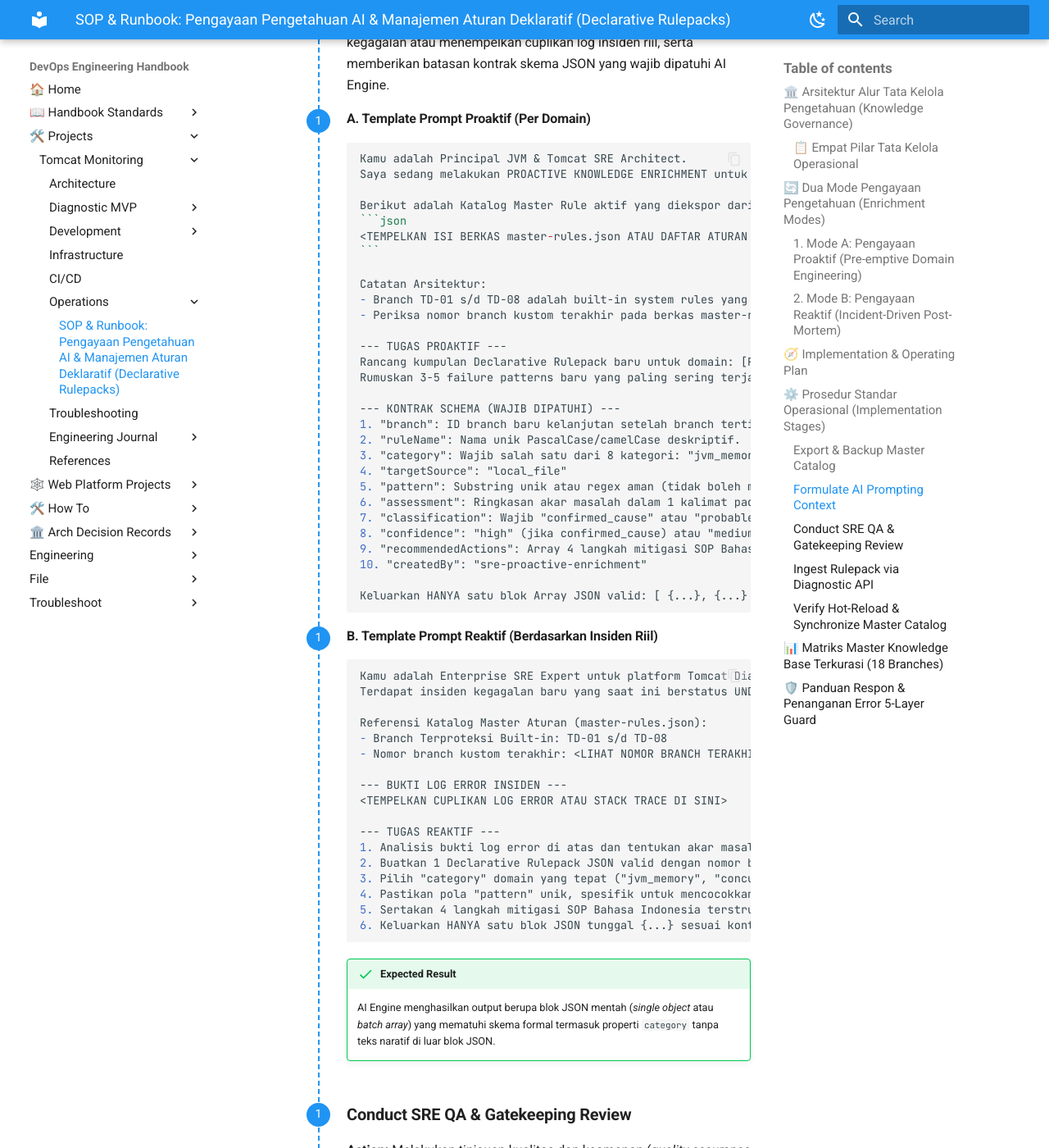
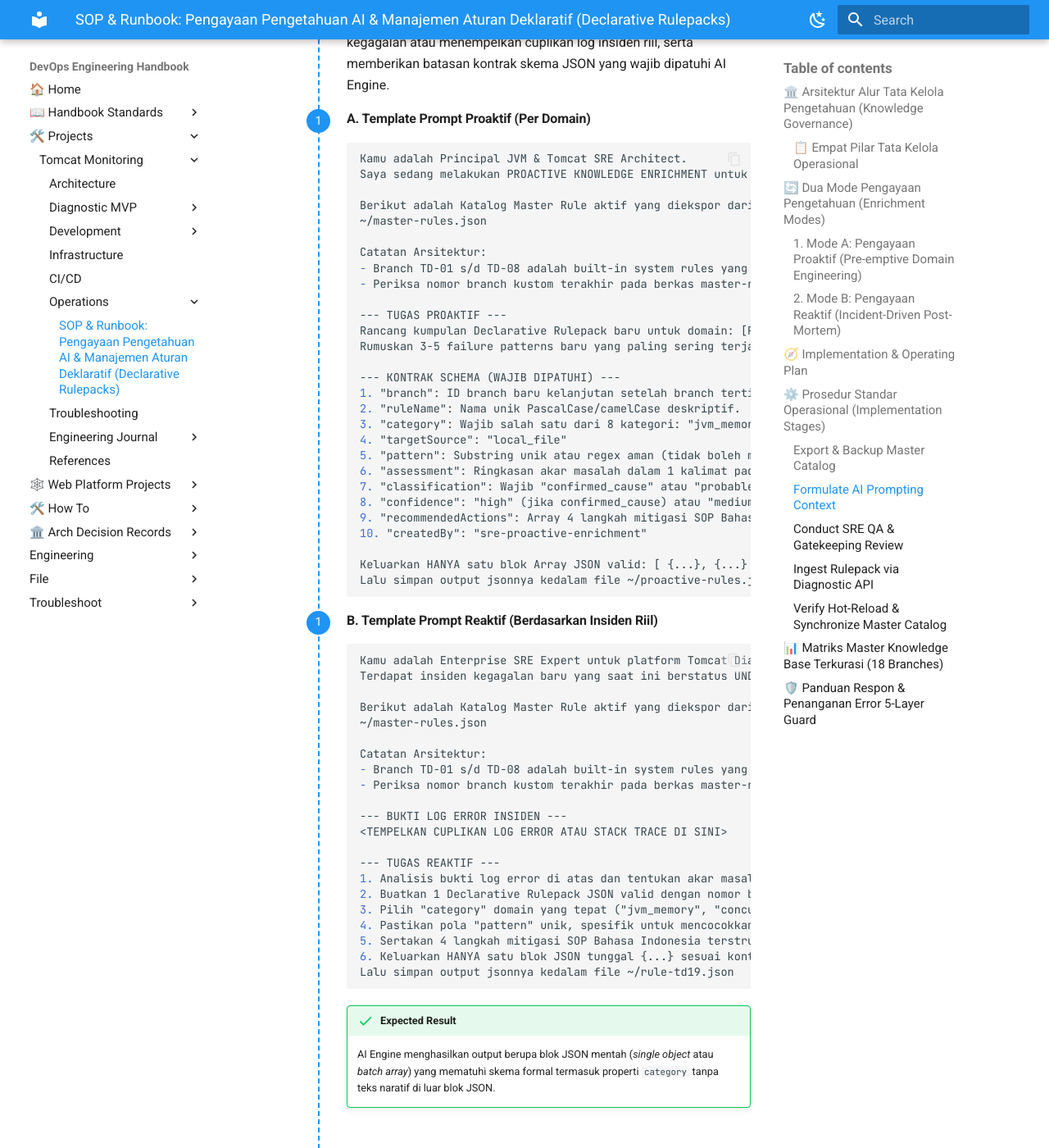
Before and after one commit to edkas07-oss/devops-handbook, an MkDocs documentation site: the page built from docs/projects/tomcat-monitoring/operations/ai-knowledge-enrichment-and-rule-management-runbook.md, in a window 1280 px wide and 1400 px high, scrolled down 5749 px. Shown: the whole window at 82% size. Built offline with MkDocs 1.6.1 and Material for MkDocs 9.7.7, drawn with Linux system fonts in a browser that asks for light colours.

Commit message:
docs(runbook): direct AI prompt templates to master-rules.json and output file targets

`````diff
--- a/docs/projects/tomcat-monitoring/operations/ai-knowledge-enrichment-and-rule-management-runbook.md
+++ b/docs/projects/tomcat-monitoring/operations/ai-knowledge-enrichment-and-rule-management-runbook.md
@@ -179,9 +179,7 @@ Kamu adalah Principal JVM & Tomcat SRE Architect.
 Saya sedang melakukan PROACTIVE KNOWLEDGE ENRICHMENT untuk Tomcat Diagnostic Service.
 
 Berikut adalah Katalog Master Rule aktif yang diekspor dari sistem (master-rules.json):
-```json
-<TEMPELKAN ISI BERKAS master-rules.json ATAU DAFTAR ATURAN HASIL EKSPOR DI SINI>
-```
+~/master-rules.json
 
 Catatan Arsitektur:
 - Branch TD-01 s/d TD-08 adalah built-in system rules yang bersifat immutable (jangan gunakan ID ini).
@@ -204,6 +202,7 @@ Rumuskan 3-5 failure patterns baru yang paling sering terjadi di level productio
 10. "createdBy": "sre-proactive-enrichment"
 
 Keluarkan HANYA satu blok Array JSON valid: [ {...}, {...} ] tanpa teks pengantar di luar blok.
+Lalu simpan output jsonnya kedalam file ~/proactive-rules.json
 ````
 
 #### B. Template Prompt Reaktif (Berdasarkan Insiden Riil)
@@ -211,9 +210,12 @@ Keluarkan HANYA satu blok Array JSON valid: [ {...}, {...} ] tanpa teks penganta
 Kamu adalah Enterprise SRE Expert untuk platform Tomcat Diagnostic.
 Terdapat insiden kegagalan baru yang saat ini berstatus UNDETERMINED.
 
-Referensi Katalog Master Aturan (master-rules.json):
-- Branch Terproteksi Built-in: TD-01 s/d TD-08
-- Nomor branch kustom terakhir: <LIHAT NOMOR BRANCH TERAKHIR DI master-rules.json, MISAL: TD-18>
+Berikut adalah Katalog Master Rule aktif yang diekspor dari sistem (master-rules.json):
+~/master-rules.json
+
+Catatan Arsitektur:
+- Branch TD-01 s/d TD-08 adalah built-in system rules yang bersifat immutable (jangan gunakan ID ini).
+- Periksa nomor branch kustom terakhir pada berkas master-rules.json di atas untuk menentukan ID branch lanjutan.
 
 --- BUKTI LOG ERROR INSIDEN ---
 <TEMPELKAN CUPLIKAN LOG ERROR ATAU STACK TRACE DI SINI>
@@ -225,6 +227,7 @@ Referensi Katalog Master Aturan (master-rules.json):
 4. Pastikan pola "pattern" unik, spesifik untuk mencocokkan error tersebut, dan belum pernah ada di master-rules.json.
 5. Sertakan 4 langkah mitigasi SOP Bahasa Indonesia terstruktur.
 6. Keluarkan HANYA satu blok JSON tunggal {...} sesuai kontrak skema.
+Lalu simpan output jsonnya kedalam file ~/rule-td19.json
 ````
 
 !!! success "Expected Result"
`````
